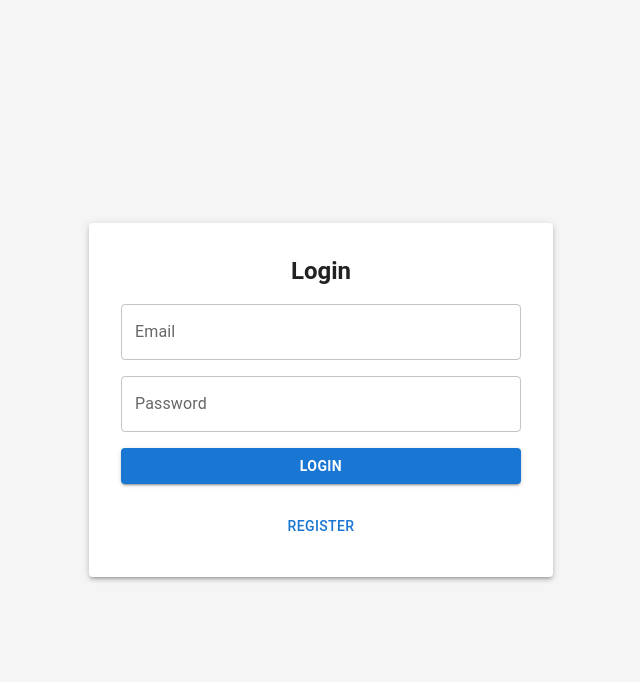
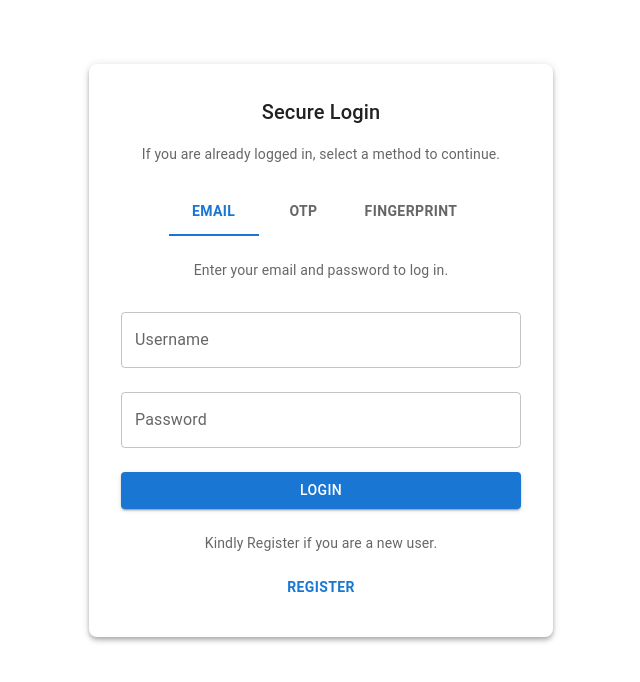
Before and after one commit to tarunnakka-web/Digital-ID-POC, a React (Create React App) app: page /login in a window 1280 px wide. Shown: the top 682 px of the page, without its empty margins (319-959 px from the left). Built offline with nearby package versions, Linux system fonts and the light colour scheme.

Commit message:
login page updated

```diff
--- a/src/components/LoginPage/LoginPage.js
+++ b/src/components/LoginPage/LoginPage.js
@@ -1,73 +1,84 @@
 import React, { useState } from 'react';
 import { useNavigate } from 'react-router-dom';
-import {
-  Box, Button, TextField, Typography, Paper,
-} from '@mui/material';
+import { Tabs, Tab, Box, Typography, TextField, Button, Paper } from '@mui/material';
 
-const LoginPage = () => {
+function LoginPage() {
+  const [tabIndex, setTabIndex] = useState(0);
   const navigate = useNavigate();
-  const [formData, setFormData] = useState({
-    email: '',
-    password: '',
-  });
 
-  const handleChange = (e) => {
-    setFormData({ ...formData, [e.target.name]: e.target.value });
-  };
-
-  const handleSubmit = () => {
-    if (!formData.email || !formData.password) {
-      alert("Please enter both email and password");
-      return;
-    }
-
-    console.log("Logging in:", formData);
-    // TODO: Add backend integration here
+  const handleTabChange = (event, newValue) => {
+    setTabIndex(newValue);
   };
 
   return (
-    <Box display="flex" justifyContent="center" alignItems="center" minHeight="100vh" bgcolor="#f5f5f5">
-      <Paper elevation={3} sx={{ padding: 4, width: 400 }}>
-        <Typography variant="h5" align="center" fontWeight={600} gutterBottom>
-          Login
+    <Paper elevation={4} sx={{ width: 400, padding: 4, margin: 'auto', marginTop: 8, borderRadius: 2 }}>
+      <Typography variant="h6" align="center" sx={{ marginBottom: 2 }}>
+        Secure Login
       </Typography>
-        <Box mt={2} display="flex" flexDirection="column" gap={2}>
-          <TextField
-            name="email"
-            label="Email"
-            type="email"
-            value={formData.email}
-            onChange={handleChange}
-            fullWidth
-          />
-          <TextField
-            name="password"
-            label="Password"
-            type="password"
-            value={formData.password}
-            onChange={handleChange}
-            fullWidth
-          />
-          <Button
-            variant="contained"
-            color="primary"
-            onClick={handleSubmit}
-            sx={{ fontWeight: 600 }}
-          >
+
+      <Typography variant="body2" align="center" sx={{ marginBottom: 3, color: 'text.secondary' }}>
+        If you are already logged in, select a method to continue.
+      </Typography>
+
+      <Tabs value={tabIndex} onChange={handleTabChange} centered>
+        <Tab label="Email" sx={{ fontWeight: 'bold' }} />
+        <Tab label="OTP" sx={{ fontWeight: 'bold' }} />
+        <Tab label="Fingerprint" sx={{ fontWeight: 'bold' }} />
+      </Tabs>
+
+      <Box mt={3}>
+        {tabIndex === 0 && (
+          <Box>
+            <Typography variant="body2" align="center" sx={{ color: 'text.secondary', marginBottom: 2 }}>
+              Enter your email and password to log in.
+            </Typography>
+            <TextField label="Username" fullWidth margin="normal" variant="outlined" />
+            <TextField label="Password" type="password" fullWidth margin="normal" variant="outlined" />
+            <Button variant="contained" fullWidth sx={{ marginTop: 2, backgroundColor: '#1976d2', '&:hover': { backgroundColor: '#1565c0' } }}>
               Login
             </Button>
+          </Box>
+        )}
+
+        {tabIndex === 1 && (
+          <Box>
+            <Typography variant="body2" align="center" sx={{ color: 'text.secondary', marginBottom: 2 }}>
+              Enter your phone/email and OTP to log in.
+            </Typography>
+            <TextField label="Phone or Email" fullWidth margin="normal" variant="outlined" />
+            <TextField label="OTP" fullWidth margin="normal" variant="outlined" />
+            <Button variant="contained" fullWidth sx={{ marginTop: 2, backgroundColor: '#1976d2', '&:hover': { backgroundColor: '#1565c0' } }}>
+              Login with OTP
+            </Button>
+          </Box>
+        )}
+
+        {tabIndex === 2 && (
+          <Box>
+            <Typography variant="body2" align="center" sx={{ color: 'text.secondary', marginBottom: 2 }}>
+              Use your fingerprint to log in.
+            </Typography>
+            <Button variant="contained" fullWidth sx={{ marginTop: 2, padding: '10px 0', backgroundColor: '#1976d2', '&:hover': { backgroundColor: '#1565c0' } }}>
+              Scan Fingerprint
+            </Button>
+          </Box>
+        )}
+
+        <Typography variant="body2" align="center" sx={{ marginTop: 3, color: 'text.secondary' }}>
+          Kindly Register if you are a new user.
+        </Typography>
+
         <Button
           variant="text"
           fullWidth
-            sx={{ mt: 1 }}
+          sx={{ marginTop: 2, color: '#1976d2', fontWeight: 'bold' }}
           onClick={() => navigate('/register')}
         >
           Register
         </Button>
       </Box>
     </Paper>
-    </Box>
   );
-};
+}
 
 export default LoginPage;
```
Lines whose indentation alone changed are shown as unchanged.
